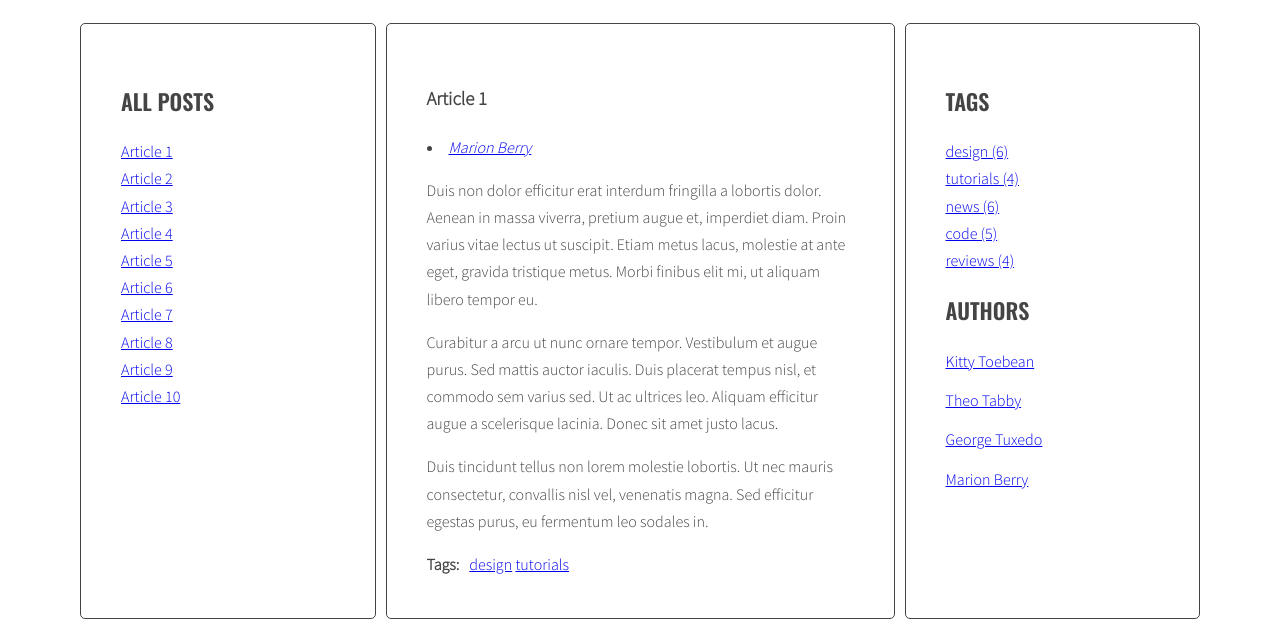
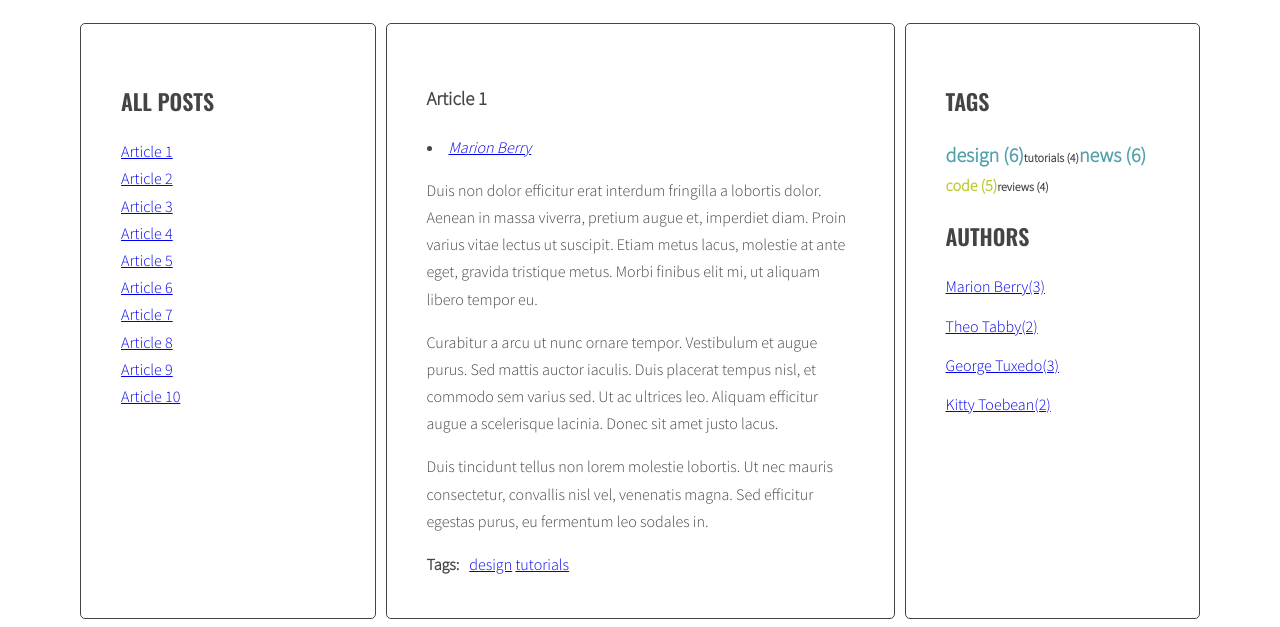
Before and after one commit to dave8git/js-blog-start-2022, a website: page index.html in a window 1280 px wide. Shown: the part 220-847 px from the top of the page. Drawn offline with nearby package versions, Linux system fonts and the light colour scheme.

Commit message:
fix tags with every click on author link are adding to it's number

```diff
--- a/js/script.js
+++ b/js/script.js
@@ -1,6 +1,7 @@
 {
     'use strict';
     let allTags = {};
+    let allAuthors = {};
     const optArticleSelector = '.post',
         optTitleSelector = '.post-title',
         optTitleListSelector = '.titles',
@@ -8,7 +9,9 @@
         optArticleAuthorSelector = '.post-author',
         optTagsListSelector = '.tags.list',
         optCloudClassCount = 5,
-        optCloudClassPrefix = 'tag-size-';
+        optCloudClassPrefix = 'tag-size-',
+        optAuthorListSelector = '.authors.list';
+
 
     const titleClickHandler = function (event) {
         event.preventDefault();
@@ -50,7 +53,6 @@
     const calculateTagsParams = function (tags) {
         let min = 999999;
         let max = 0;
-        let object = {};
         const values =  Object.values(tags);
         for (let i = 0; i < values.length; i++) {
             if(values[i] < min) min = values[i];
@@ -59,7 +61,10 @@
         return {max, min}
     }
     const calculateTagClass = function (count, params) {
-        let classNumber = Math.floor( ( (count - params.min) / (params.max - params.min) ) * optCloudClassCount + 1);
+        const normalizedCount = count - params.min;
+        const normalizedMax = params.max - params.min;
+        const percentage = normalizedCount / normalizedMax;
+        const classNumber = Math.floor( percentage * (optCloudClassCount - 1) + 1 );
         return optCloudClassPrefix+classNumber;
     }
     const generateTags = function () {
@@ -82,17 +87,11 @@
         });
         const tagList = document.querySelector(optTagsListSelector);
        // tagList.innerHTML = allTags.join(' ');
-       console.log('allTags', allTags);
        const tagsParams = calculateTagsParams(allTags);
-       console.log(tagsParams);
        let allTagsHTML = '';
        for(let tag in allTags) {
         allTagsHTML += '<li><a href="#tag-'+tag+'" class="'+calculateTagClass(allTags[tag], tagsParams)+'">'+tag+' (' + allTags[tag] + ')</li>'; //<li><a href="#">design</a> <span>(6)</span></li>
-        console.log('allTagsHTML w pętli', allTagsHTML);
        }
-       console.log('allTagsHTML', allTagsHTML);
-
-       console.log(tagList);
        tagList.innerHTML = allTagsHTML;
 
     }
@@ -129,8 +128,20 @@
             const authorWrapper = article.querySelector(optArticleAuthorSelector);
             const author = article.getAttribute('data-author');
             let link = '<li><a href="#author-'+author+'">'+author+'</a></li>';
+            if(!allAuthors[author]) {
+                allAuthors[author] = 1;
+            } else {
+                allAuthors[author]++;
+            }
             authorWrapper.innerHTML = link;
         })
+        const authorList = document.querySelector(optAuthorListSelector);
+        let allAuthorsHTML = '';
+        for(let author in allAuthors) {
+            allAuthorsHTML += '<li><a href="#author-'+author+ '">'+author+'(' + allAuthors[author] + ')'+ '</li>';
+
+        }
+        authorList.innerHTML = allAuthorsHTML;
     }
     generateAuthors();
 
@@ -138,7 +149,7 @@
         event.preventDefault();
         const clickedAuthor = this.getAttribute('href');
         const author = clickedAuthor.replace('#author-', '');
-        generateTitleLinks('[data-author="'+author+'"');
+        generateTitleLinks('[data-author="'+author+'"]');
         generateTags();
     }
     const addClickListenersToAuthors = function () {
--- a/sass/style.scss
+++ b/sass/style.scss
@@ -118,3 +118,49 @@ body {
     margin: 0 10px 0 0;
   }
 }
+.tag-size-1 {
+  font-size: 12px;
+  color:#444;
+  display: inline-block;
+  font-weight: bold;
+  text-decoration: none;
+}
+.tag-size-2 {
+  font-size: 14px;
+  color:rgb(172, 82, 82);
+  display: inline-block;
+  font-weight: bold;
+  text-decoration: none;
+}
+.tag-size-3 {
+  font-size: 16px;
+  color:rgb(191, 201, 51);
+  display: inline-block;
+  font-weight: bold;
+  text-decoration: none;
+}
+.tag-size-4 {
+  font-size: 18px;
+  color:rgb(201, 51, 196);
+  display: inline-block;
+  font-weight: bold;
+  text-decoration: none;
+}
+.tag-size-5 {
+  font-size: 20px;
+  color:rgb(82, 160, 172);
+  display: inline-block;
+  font-weight: bold;
+  text-decoration: none;
+}
+.tag-size-6 {
+  font-size: 22px;
+  color:rgb(52, 222, 190);
+  display: inline-block;
+  font-weight: bold;
+  text-decoration: none;
+}
+
+.tags li {
+  display: inline-block;
+}
```
Also changed, not shown: css/style.css, 1 other file.
